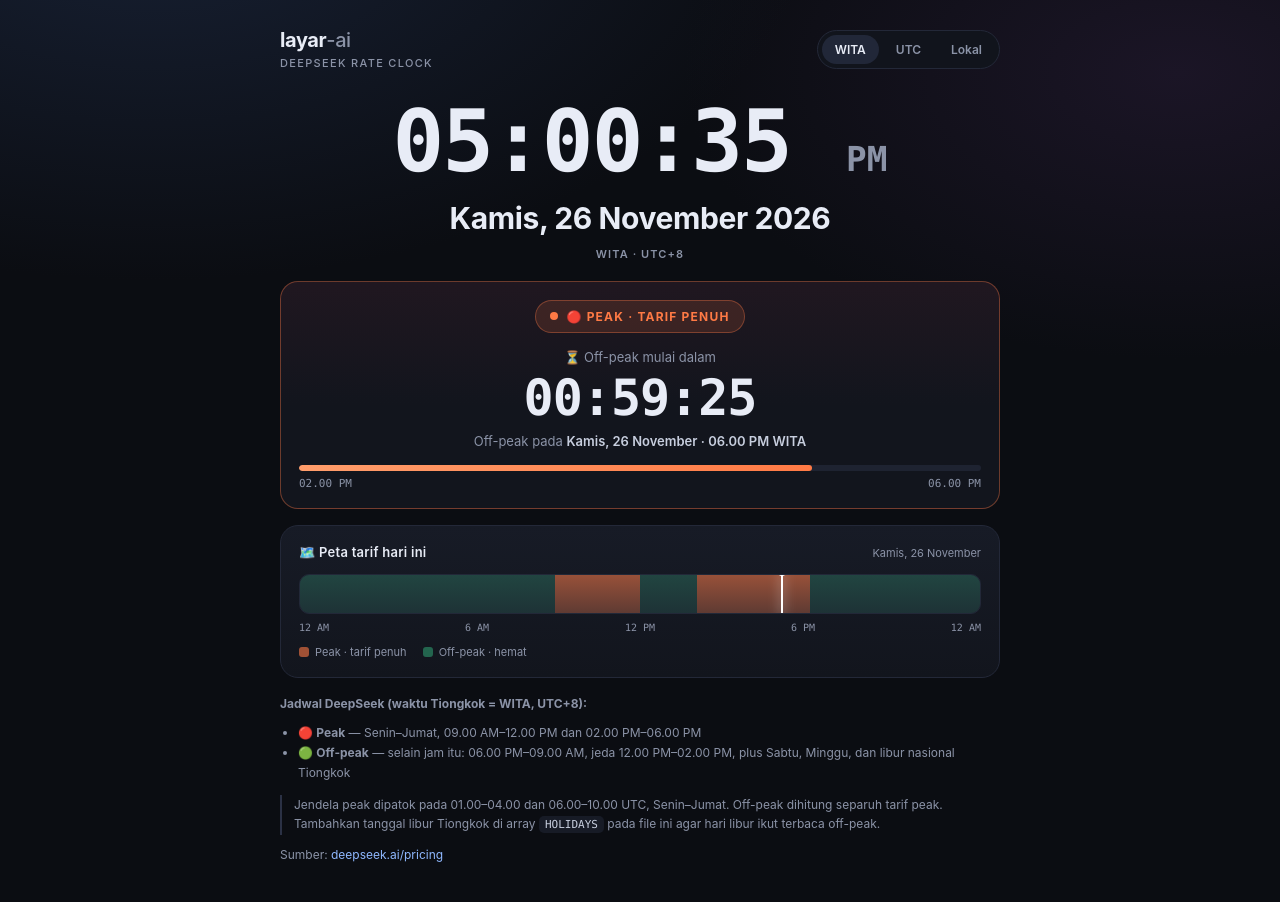
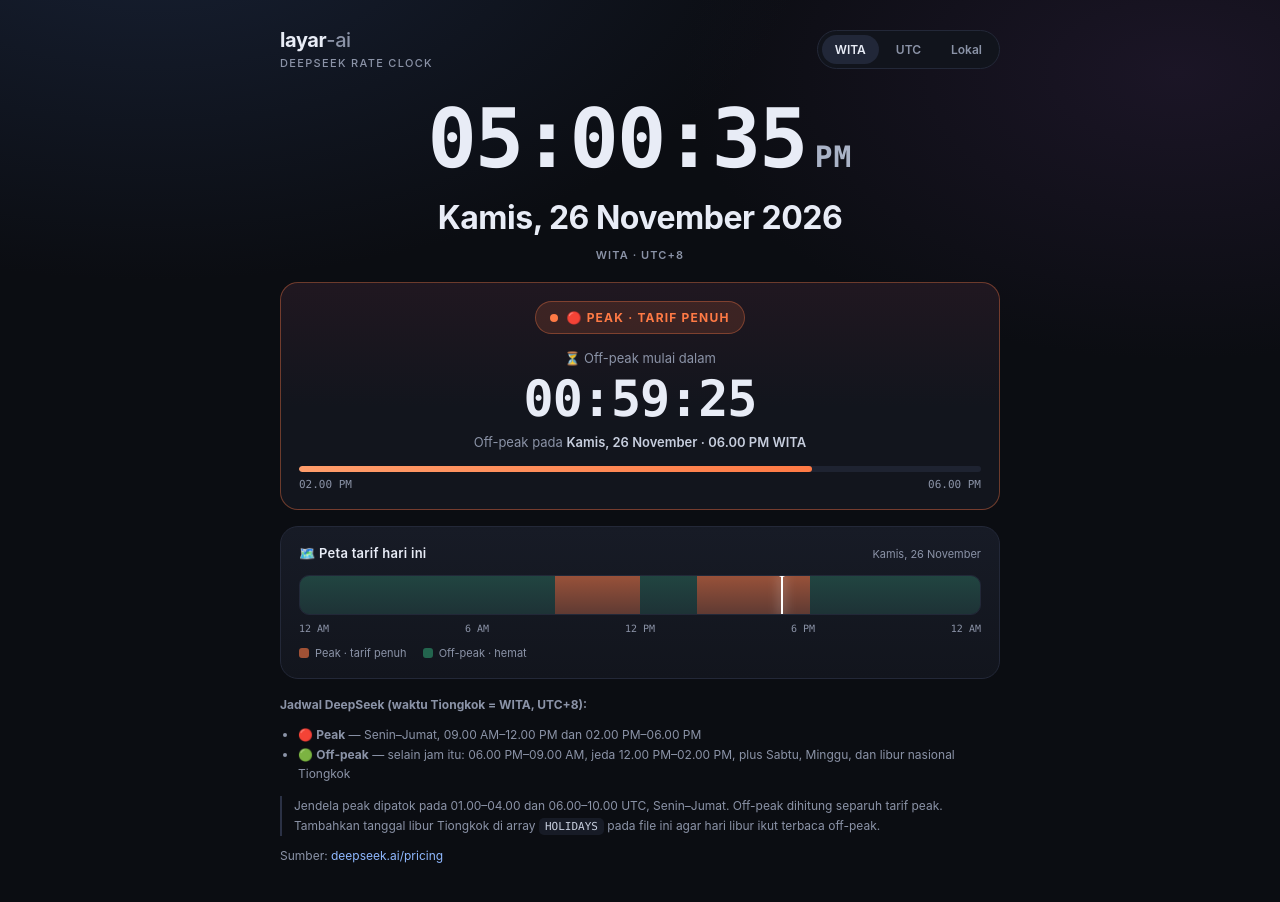
Before and after one commit to jerryst21/layar-ai, a plain HTML site: page index.html in a window 1280 px wide. Drawn offline with Linux system fonts and the light colour scheme.

Commit message:
Tighten the AM/PM suffix spacing on the clock
Co-authored-by: OpenBot <335604065+openbotgit[bot]@users.noreply.github.com>

```diff
--- a/index.html
+++ b/index.html
@@ -51,13 +51,17 @@
 
   .clock { text-align: center; padding: 6px 0 20px; }
   .clock .time {
-    font-family: var(--mono); font-size: clamp(48px, 13.5vw, 86px);
+    display: flex; align-items: baseline; justify-content: center;
+    font-family: var(--mono); font-size: clamp(44px, 12.6vw, 82px);
     font-weight: 600; letter-spacing: -2px; line-height: 1;
     font-variant-numeric: tabular-nums; white-space: nowrap;
   }
-  .clock .time .period { font-size: .4em; font-weight: 600; letter-spacing: 0; margin-left: .16em; color: var(--muted); }
-  .clock .date { margin-top: 16px; font-size: clamp(20px, 5.4vw, 30px); font-weight: 650; letter-spacing: -.4px; line-height: 1.25; }
-  .clock .meta { margin-top: 9px; color: var(--muted); font-size: 11px; font-weight: 600; letter-spacing: .1em; text-transform: uppercase; }
+  .clock .time .period {
+    font-size: .36em; font-weight: 700; letter-spacing: .04em;
+    margin-left: .28em; color: #aab3c7;
+  }
+  .clock .date { margin-top: 18px; font-size: clamp(22px, 5.6vw, 32px); font-weight: 700; letter-spacing: -.5px; line-height: 1.25; }
+  .clock .meta { margin-top: 10px; color: var(--muted); font-size: 11px; font-weight: 600; letter-spacing: .1em; text-transform: uppercase; }
 
   .card { background: linear-gradient(180deg, #171b26, #12151d); border: 1px solid var(--line); border-radius: 18px; padding: 18px; margin-bottom: 16px; }
 
@@ -111,6 +115,7 @@
   @media (max-width: 430px) {
     .tzbar { width: 100%; justify-content: space-between; }
     .tzbar button { flex: 1; padding: 7px 8px; }
+    .clock .time .period { margin-left: .2em; }
   }
 </style>
 </head>
@@ -340,7 +345,7 @@
     document.body.setAttribute("data-state", peak ? "peak" : "off");
 
     var clock = fmtClock(now, z.off);
-    el.time.innerHTML = clock.time + ' <span class="period">' + clock.period + "</span>";
+    el.time.innerHTML = clock.time + '<span class="period">' + clock.period + "</span>";
 
     var d = shifted(now, z.off);
     el.date.textContent = DAYS[d.getUTCDay()] + ", " + d.getUTCDate() + " " + MONTHS[d.getUTCMonth()] + " " + d.getUTCFullYear();
```
